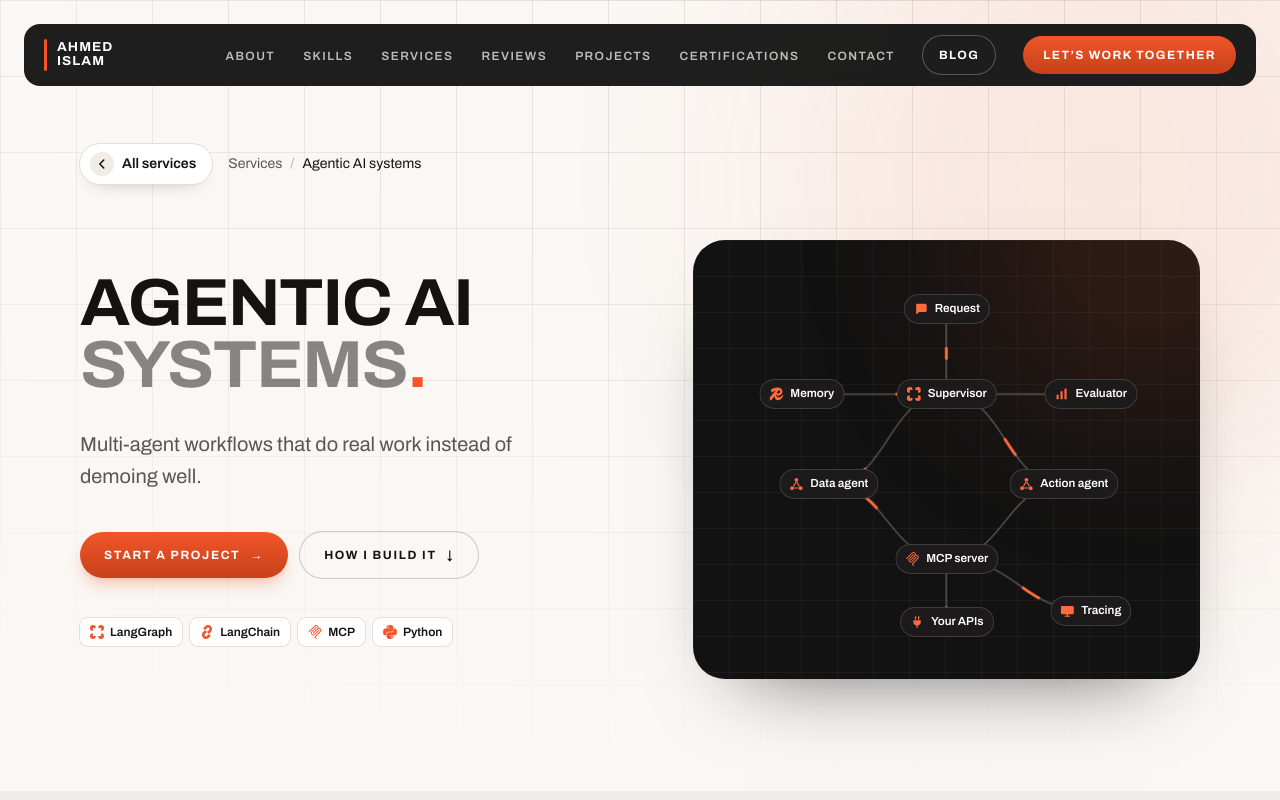
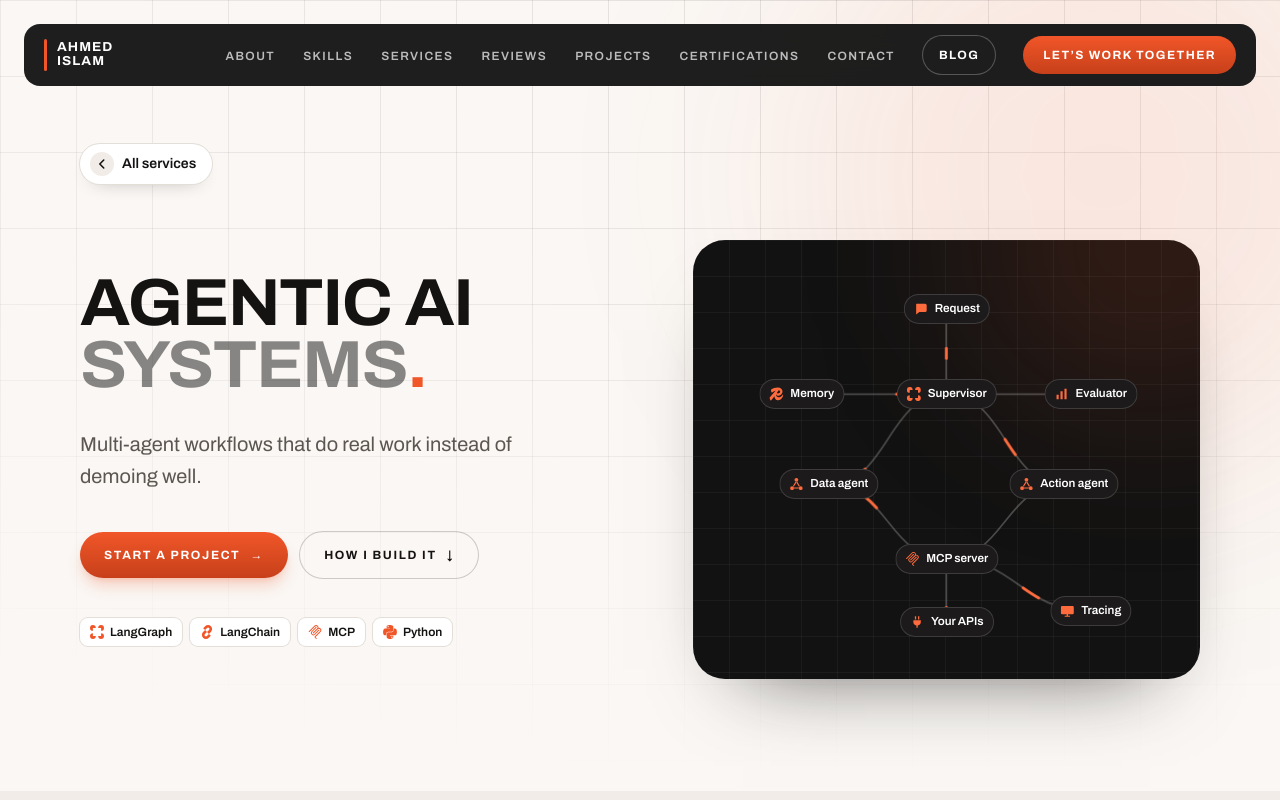
Before and after one commit to Ahmed-Islam-AI/Ahmed-Islam-Portfolio, a React (Vite) app: page /services/agentic-ai in a window 1280 px wide. Shown: the top 800 px of the page. Built offline with nearby package versions, Linux system fonts and the light colour scheme.

Commit message:
feat(ServicePage): simplify navigation by replacing breadcrumb with back pill for improved clarity

```diff
--- a/src/pages/ServicePage.tsx
+++ b/src/pages/ServicePage.tsx
@@ -117,24 +117,15 @@ function Hero({ service, contact, label }: { service: Service; contact: string;
       </div>
 
       <div className="mx-auto max-w-6xl pb-20 lg:pb-28">
-        <nav aria-label="Breadcrumb" className="flex flex-wrap items-center gap-x-4 gap-y-3 pt-8 lg:pt-10">
+        {/* Back pill only, and only from `sm`. The "Services / RAG & knowledge
+            systems" trail beside it was cut on Ahmed's call (2026-11-12): it
+            repeated the heading right below it and read as generated. On a
+            phone the nav pill and the Back gesture already do this job. */}
+        <nav aria-label="Back" className="pt-8 max-sm:hidden lg:pt-10">
           <BackPill href="/#services">All services</BackPill>
-          <ol className="flex min-w-0 items-center gap-2 text-sm text-muted">
-            <li>
-              <a href="/#services" className="transition-colors hover:text-heading">
-                Services
-              </a>
-            </li>
-            <li aria-hidden className="text-heading/30">
-              /
-            </li>
-            <li aria-current="page" className="truncate text-heading">
-              {service.title}
-            </li>
-          </ol>
         </nav>
 
-        <div className="mt-10 grid items-center gap-12 lg:mt-14 lg:grid-cols-[minmax(0,1.1fr)_minmax(0,1fr)] lg:gap-14">
+        <div className="mt-8 grid items-center gap-12 sm:mt-10 lg:mt-14 lg:grid-cols-[minmax(0,1.1fr)_minmax(0,1fr)] lg:gap-14">
           <div className="min-w-0">
             <h1 data-reveal className="type-hero text-display leading-[0.92] uppercase">
               <span className="block text-heading">{service.heading[0]}</span>{' '}
```
